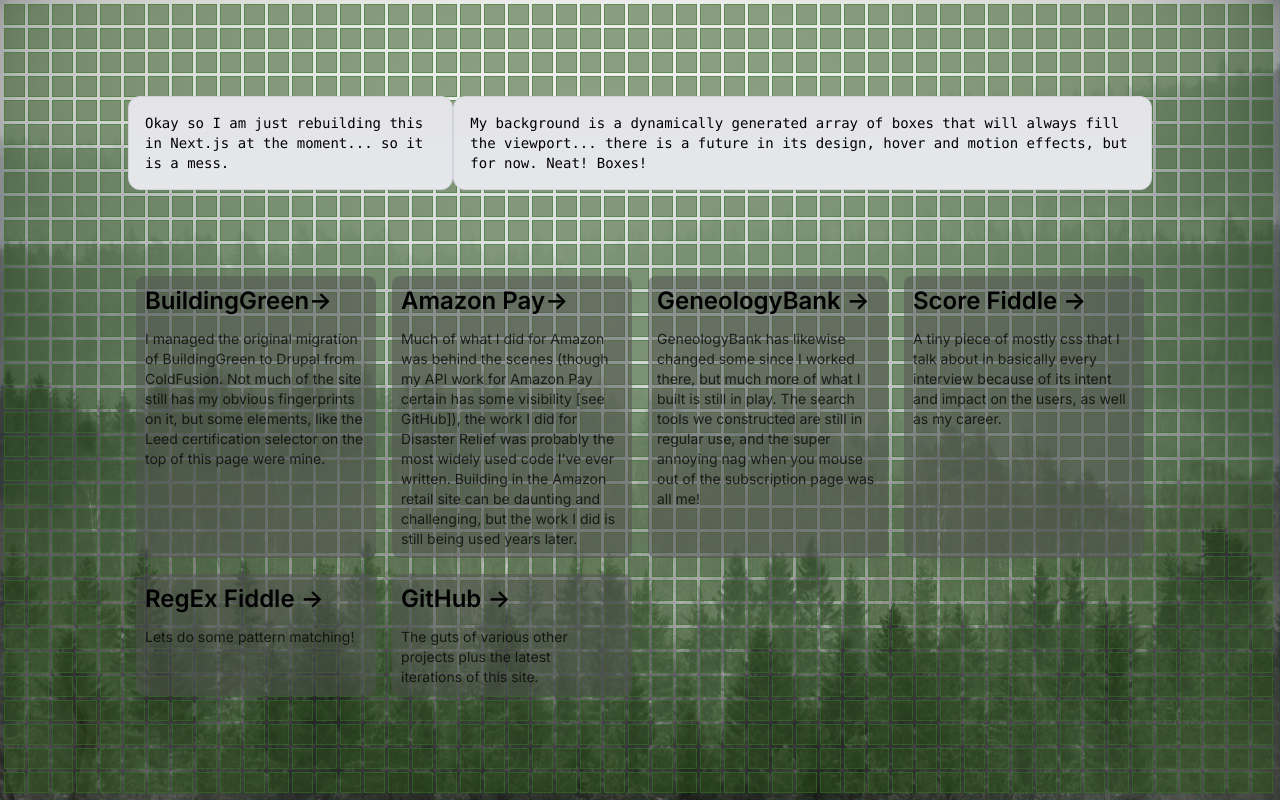
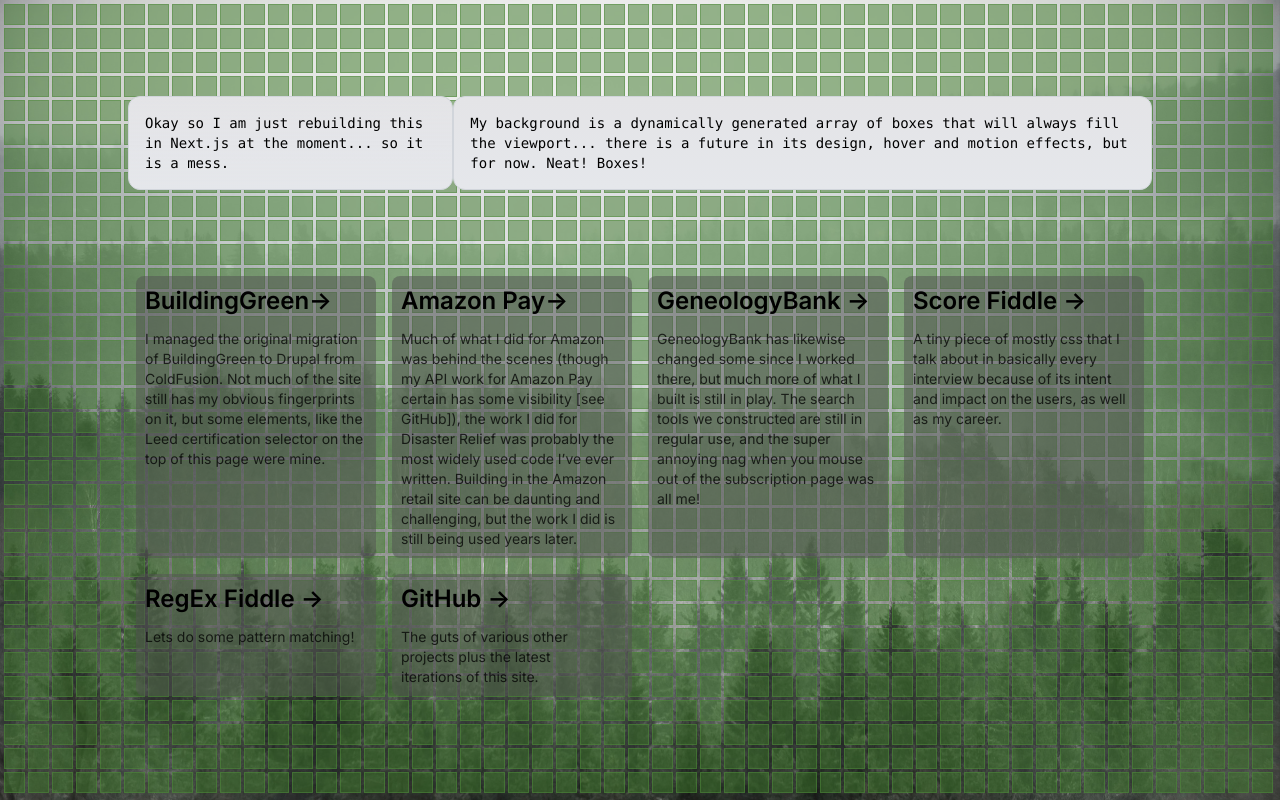
Before and after one commit to OhkaBaka/code.trulove, a Next.js app: page / in a window 1280 px wide. Built offline with nearby package versions, Linux system fonts and the light colour scheme.

Commit message:
more css tweaks

```diff
--- a/src/components/bax.jsx
+++ b/src/components/bax.jsx
@@ -15,7 +15,7 @@ const Bax = ({baxSize=24, bgSrc=""})=>{
   const baxes = [];
   for(let yix=0; yix<baxHeight; yix++){
     for(let xix=0; xix<baxWidth; xix++){
-      baxes.push(<div key={`bax_${xix}_${yix}`} style={{position: "absolute", top:`${yix*baxSize+baxVPad}px`, left:`${xix*baxSize+baxHPad}px`, width:baxSize-3, height:baxSize-3, borderWidth: "1px", borderColor:"rgba(60, 120, 40, 0.5)", backgroundColor:"rgba(40, 80, 20, 0.5)"}}className={`bax row_${yix} col_${xix}`} />);
+      baxes.push(<div key={`bax_${xix}_${yix}`} style={{position: "absolute", top:`${yix*baxSize+baxVPad}px`, left:`${xix*baxSize+baxHPad}px`, width:baxSize-3, height:baxSize-3, borderWidth: "1px", borderColor:"rgba(80, 140, 60, 0.5)", backgroundColor:"rgba(60, 120, 40, 0.5)"}}className={`bax row_${yix} col_${xix}`} />);
     }
   }
 
@@ -25,7 +25,6 @@ const Bax = ({baxSize=24, bgSrc=""})=>{
       alt="background image of pine trees in fog"
       fill
       style={{objectFit:'cover'}}
-      className="z-1"
     />)}
     { baxes }
   </div>);
```
